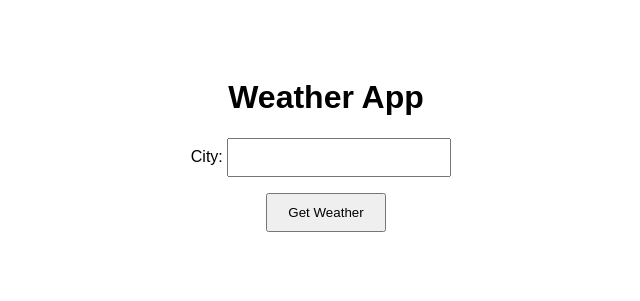
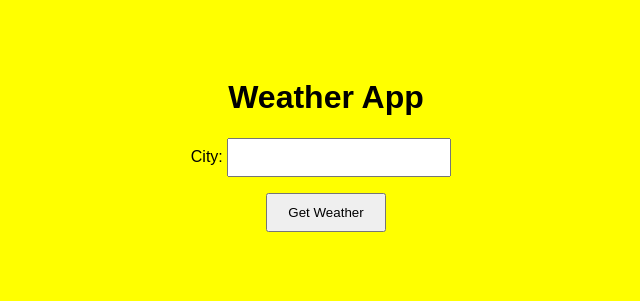
Before and after one commit to jobychacko2001/weather-app, a Django app: page / in a window 1280 px wide. Shown: the top 301 px of the page, without its empty margins (314-954 px from the left). Run offline with Django 5.2, Linux system fonts and the light colour scheme.

Commit message:
Update index.html

```diff
--- a/weather_app/templates/weather_app/index.html
+++ b/weather_app/templates/weather_app/index.html
@@ -6,7 +6,7 @@
     <style>
         body {
             font-family: 'Arial', sans-serif;
-            background-color: white;
+            background-color: yellow;
             text-align: center;
             padding: 50px;
         }
```
